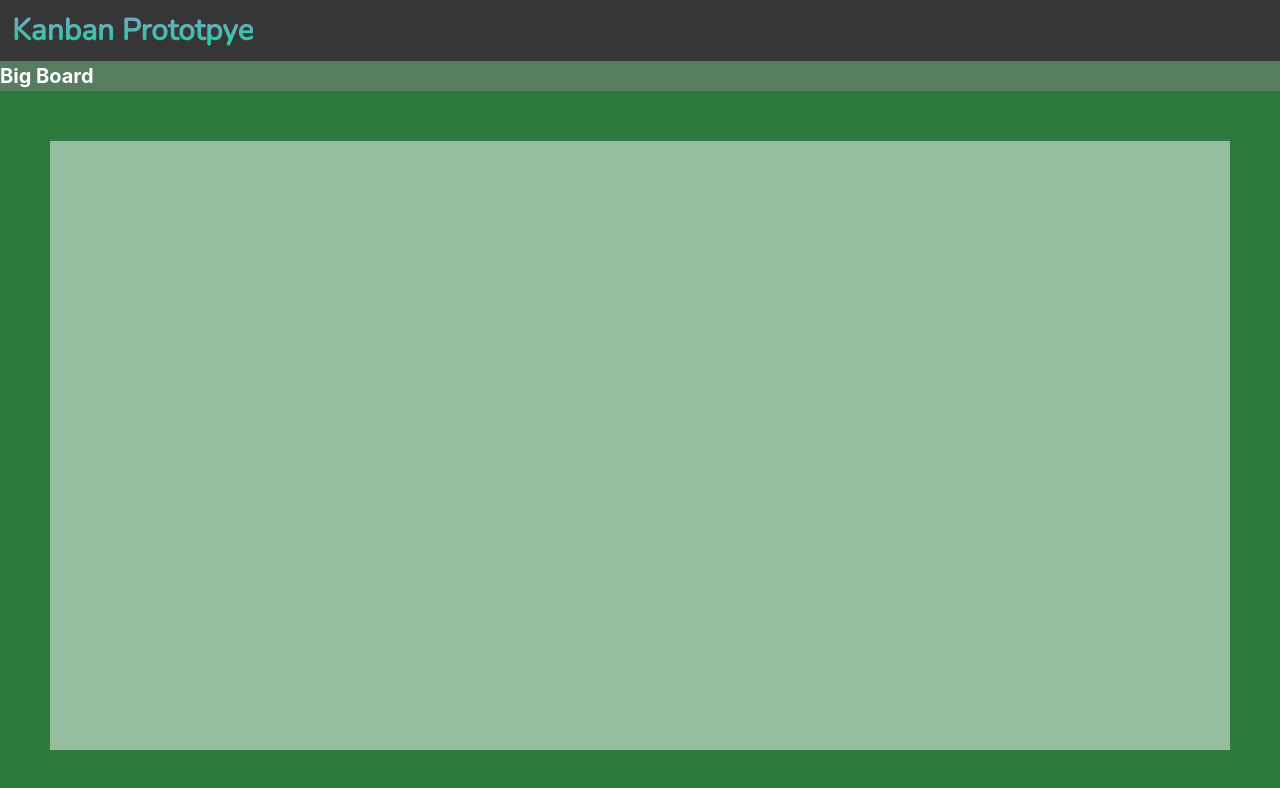
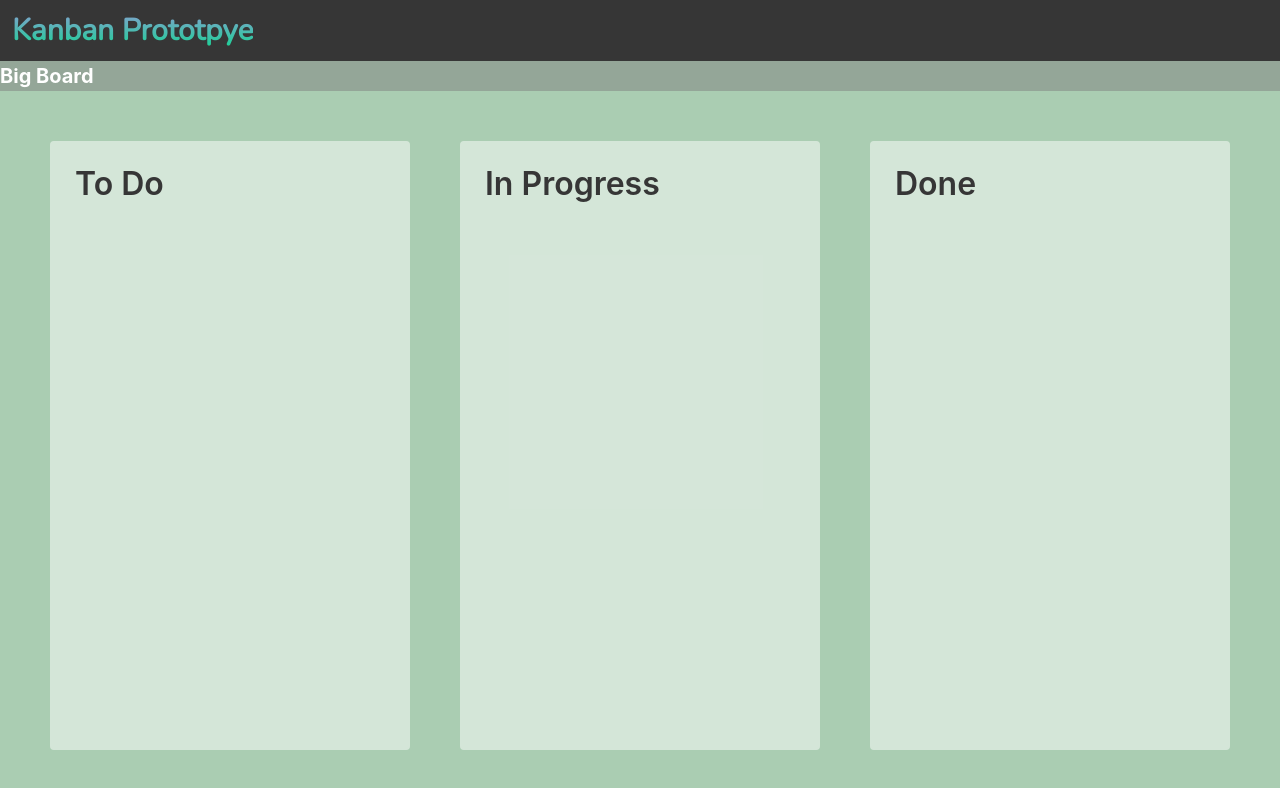
Before and after one commit to Peanut-json/KanBanDesignIdea, an Angular app: page / in a window 1280 px wide. Shown: the top 788 px of the page. Built offline with nearby package versions, Linux system fonts and the light colour scheme.

Commit message:
created boarder columns and info

```diff
--- a/main-styles.scss
+++ b/main-styles.scss
@@ -20,7 +20,7 @@ html, body {
 }
 
 html {
-    background-color:adjust-hue($color: #0f6824df, $degrees: 0);
+    background-color:adjust-hue($color: #9ec6a7df, $degrees: 0);
     background-size: cover;
 
     overflow-y: auto !important;
--- a/src/app/Pages/main-view/main-view.component.html
+++ b/src/app/Pages/main-view/main-view.component.html
@@ -22,11 +22,24 @@
 
       <div class="board-columns">
 
+        <div class="board-column ">     <!--* creating column boards that will be the base for the boxes to live in -->
+          <div class="column- title">   <!--* this is the column titles for each diffrent board-->
+            To Do
+          </div>
+        </div>
+
         <div class="board-column ">
+          <div class="column- title">
+            In Progress
+          </div>
+        </div>
 
+        <div class="board-column ">
+          <div class="column- title">
+            Done
+          </div>
+        </div>
 
-        </div>
-      </div>
     </div>
 
     </div>
--- a/src/app/Pages/main-view/main-view.component.scss
+++ b/src/app/Pages/main-view/main-view.component.scss
@@ -67,6 +67,15 @@
             margin: 50px;
             padding: 25px;
 
+            border-radius: 4px;
+
+            &:not(:first-child){
+                margin-left: 0;
+
+            }  //! this is to help stop two margins form colouns form making bigger spaces.
+
+
+
 
         }
     }
```
